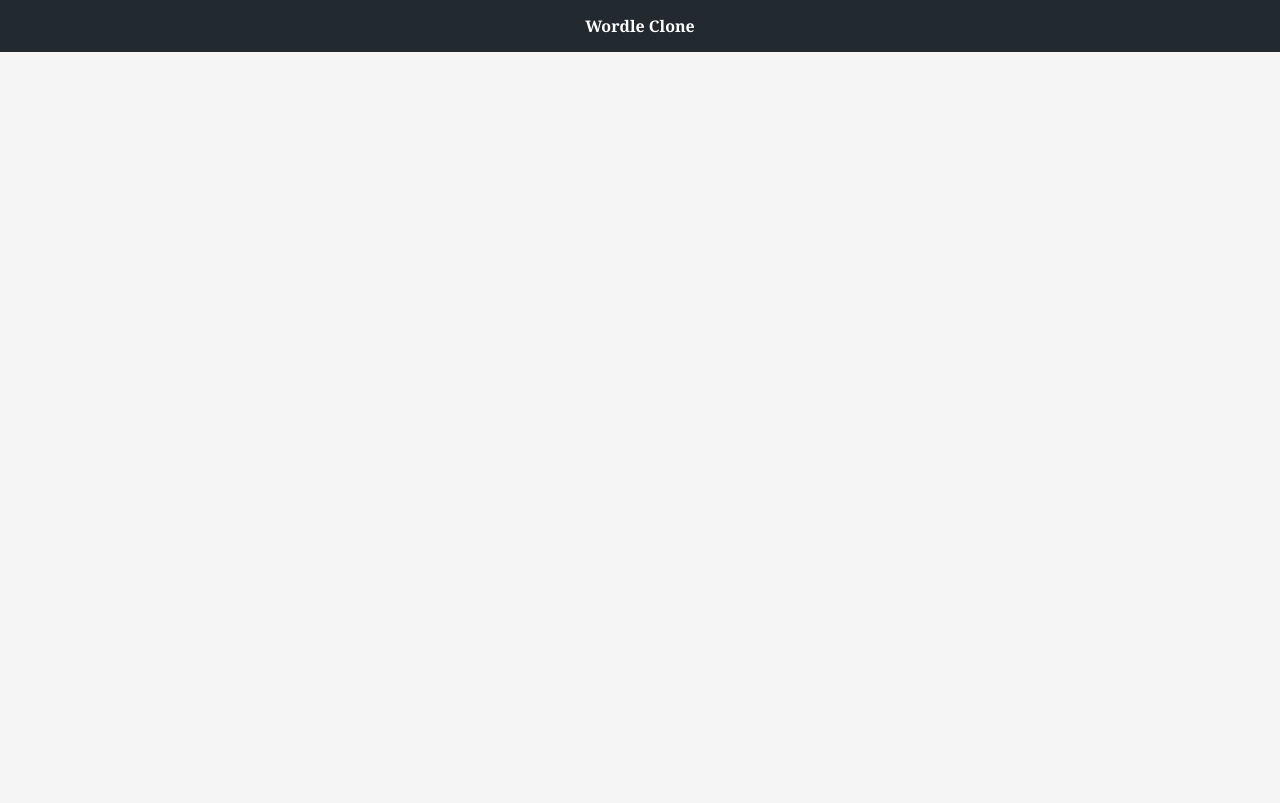
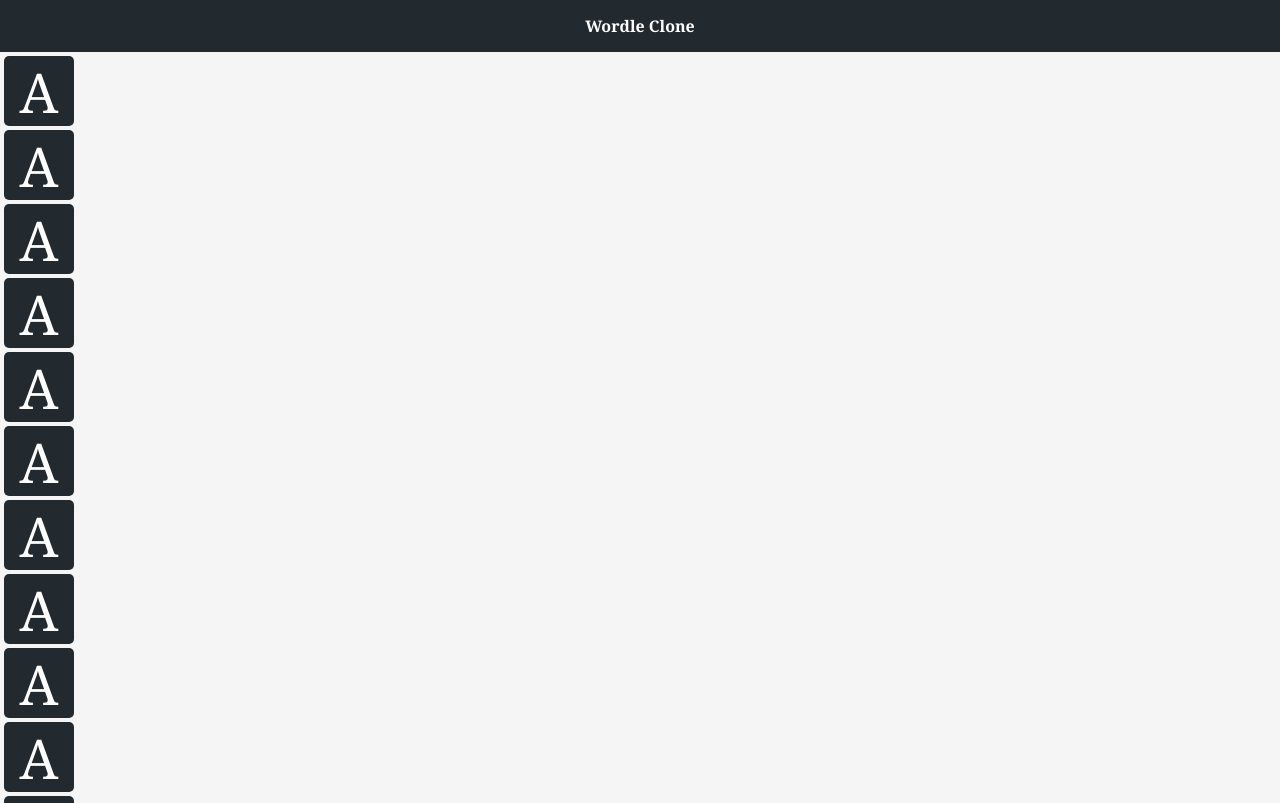
Before and after one commit to m0rphed/wordle-plus, a Svelte app: page / in a window 1280 px wide. Shown: the top 803 px of the page. Built offline with nearby package versions, Linux system fonts and the light colour scheme.

Commit message:
Added Cell component, Grid creation

```diff
--- a/src/components/Board.svelte
+++ b/src/components/Board.svelte
@@ -0,0 +1,14 @@
+<script lang="ts">
+    import { board } from "../store";
+    import Cell from "./Cell.svelte";
+</script>
+
+<div class="game">
+    {#each $board as column, y}
+        <div class="row">
+            {#each column as row, x}
+                <Cell {y} {x} />
+            {/each}
+        </div>
+    {/each}
+</div>
--- /dev/null
+++ b/src/components/Cell.svelte
@@ -0,0 +1,21 @@
+<script lang="ts">
+    export let x;
+    export let y;
+</script>
+
+<div class="cell">A</div>
+
+<style>
+    .cell {
+        width: 70px;
+        height: 70px;
+        color: white;
+        background-color: var(--bg);
+        margin: 4px;
+        display: flex;
+        align-items: center;
+        justify-content: center;
+        font-size: 55px;
+        border-radius: 5px;
+    }
+</style>
--- /dev/null
+++ b/src/store.ts
@@ -0,0 +1,18 @@
+export { }
+import { writable } from "svelte/store";
+
+function createGrid() {
+    const grid = [];
+
+    for (let col = 0; col < 6; col++) {
+        grid.push([]);
+
+        for (let row = 0; row < 5; row++) {
+            grid[col][row] = "";
+        }
+    }
+
+    return grid;
+}
+
+export const board = writable(createGrid());
```
